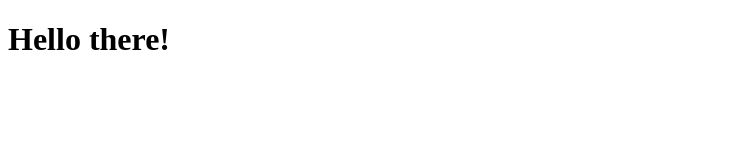
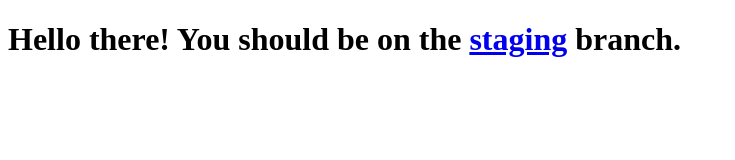
Before and after one commit to ivanoats/cold-enough-for-beer, a plain HTML site: page index.html in a window 1280 px wide. Shown: the whole page, without its empty margins (0-735 px from the left). Drawn offline with Linux system fonts and the light colour scheme.

```diff
--- a/index.html
+++ b/index.html
@@ -5,7 +5,7 @@
   <title>Aerobatic Demo</title>
 </head>
 <body>
-  <h1> Hello there!</h1>
+  <h1> Hello there! You should be on the <a href="http://cold-enough-for-beer--staging.aerobatic.io">staging</a> branch.</h1>
 
 </body>
 </html>
```
Also changed, not shown: README.md (added).
